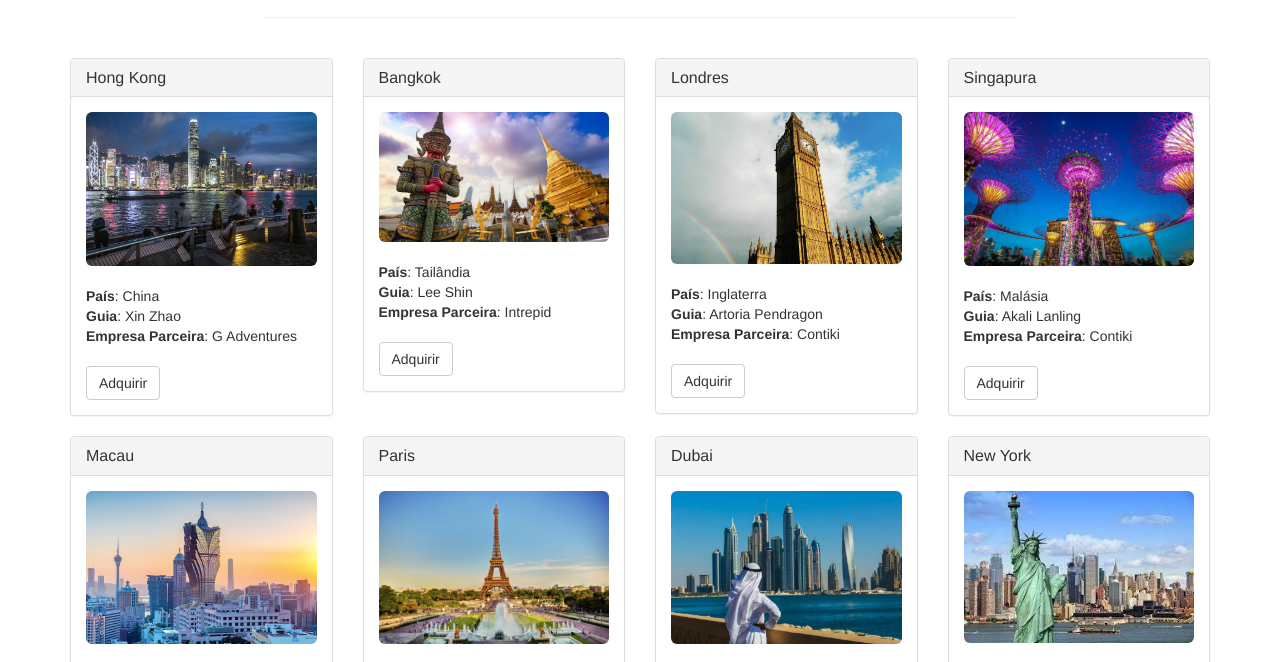
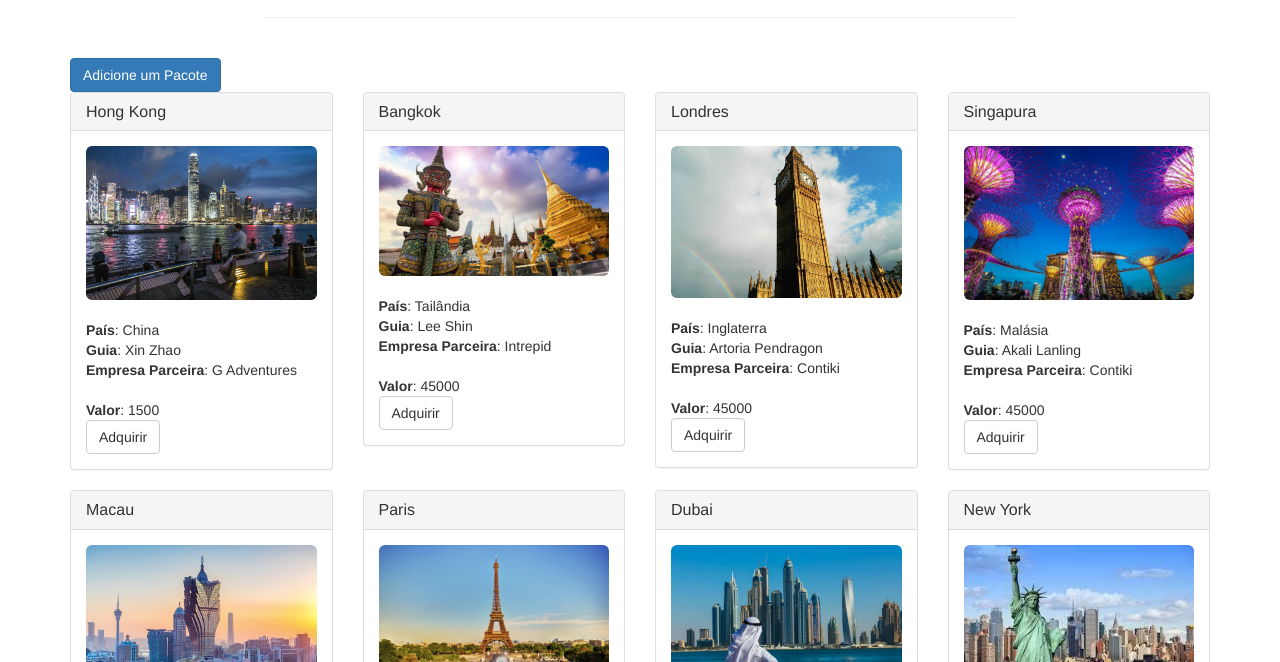
Before and after one commit to AAlan12/Av3-Project, a website: page src/index.html in a window 1280 px wide. Shown: the part 63-725 px from the top of the page. Drawn offline with nearby package versions, Linux system fonts and the light colour scheme; files whose address does not match are found by name.

Commit message:
botn modal

```diff
--- a/package.json
+++ b/package.json
@@ -14,5 +14,8 @@
   "license": "ISC",
   "devDependencies": {
     "lite-server": "^2.3.0"
+  },
+  "dependencies": {
+    "@openzeppelin/contracts": "^4.6.0"
   }
 }
--- a/src/TravelPackages.json
+++ b/src/TravelPackages.json
@@ -5,7 +5,8 @@
     "picture": "images/HongKong.jpeg",
     "guide": "Xin Zhao",
     "country": "China",
-    "partnerCompany": "G Adventures"
+    "partnerCompany": "G Adventures",
+    "value": 1500
   },
   {
     "id": 1,
@@ -13,7 +14,8 @@
     "picture": "images/Bangkok.jpeg",
     "guide": "Lee Shin",
     "country": "Tailândia",
-    "partnerCompany": "Intrepid"
+    "partnerCompany": "Intrepid",
+    "value": 45000
   },
   {
     "id": 2,
--- a/src/index.html
+++ b/src/index.html
@@ -27,6 +27,12 @@
         </div>
       </div>
 
+      <!-- Button trigger modal -->
+<button type="button" class="btn btn-primary" data-bs-toggle="modal" data-bs-target="#staticBackdrop">
+  Adicione um Pacote
+</button>
+
+
       <div id="TravelPackagesRow" class="row">
         <!-- PETS LOAD HERE -->
       </div>
@@ -44,11 +50,14 @@
             <strong>País</strong>: <span class="TravelPackages-Country"></span><br/>
             <strong>Guia</strong>: <span class="TravelPackages-Guide"></span><br/>
             <strong>Empresa Parceira</strong>: <span class="TravelPackages-location">Hong Kong</span><br/><br/>
+            <strong>Valor</strong>: <span class="TravelPackages-Value"></span><br/>
             <button class="btn btn-default btn-Purchase" type="button" data-id="0">Adquirir</button>
+
           </div>
         </div>
       </div>
     </div>
+
 
     <!-- jQuery (necessary for Bootstrap's JavaScript plugins) -->
     <script src="https://ajax.googleapis.com/ajax/libs/jquery/1.12.4/jquery.min.js"></script>
--- a/src/js/app.js
+++ b/src/js/app.js
@@ -14,6 +14,7 @@ App = {
         TravelTemplate.find('.TravelPackages-Guide').text(data[i].guide);
         TravelTemplate.find('.TravelPackages-Country').text(data[i].country);
         TravelTemplate.find('.TravelPackages-location').text(data[i].partnerCompany);
+        TravelTemplate.find('.TravelPackages-Value').text(data[i].value);
         TravelTemplate.find('.btn-Purchase').attr('data-id', data[i].id);
 
         TravelRow.append(TravelTemplate.html());
```
Also changed, not shown: build/contracts/Adoption.json, build/contracts/Migrations.json, 1 other file.
